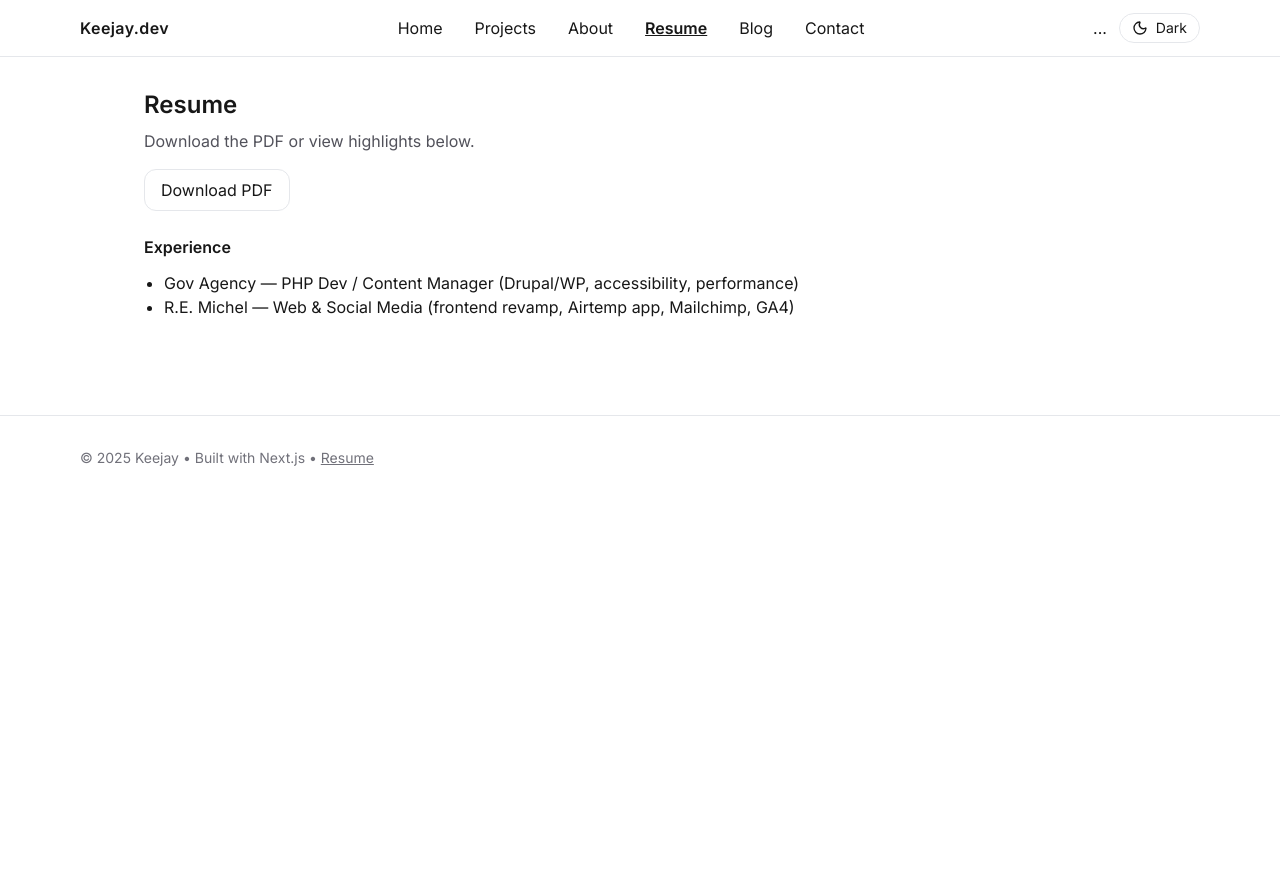
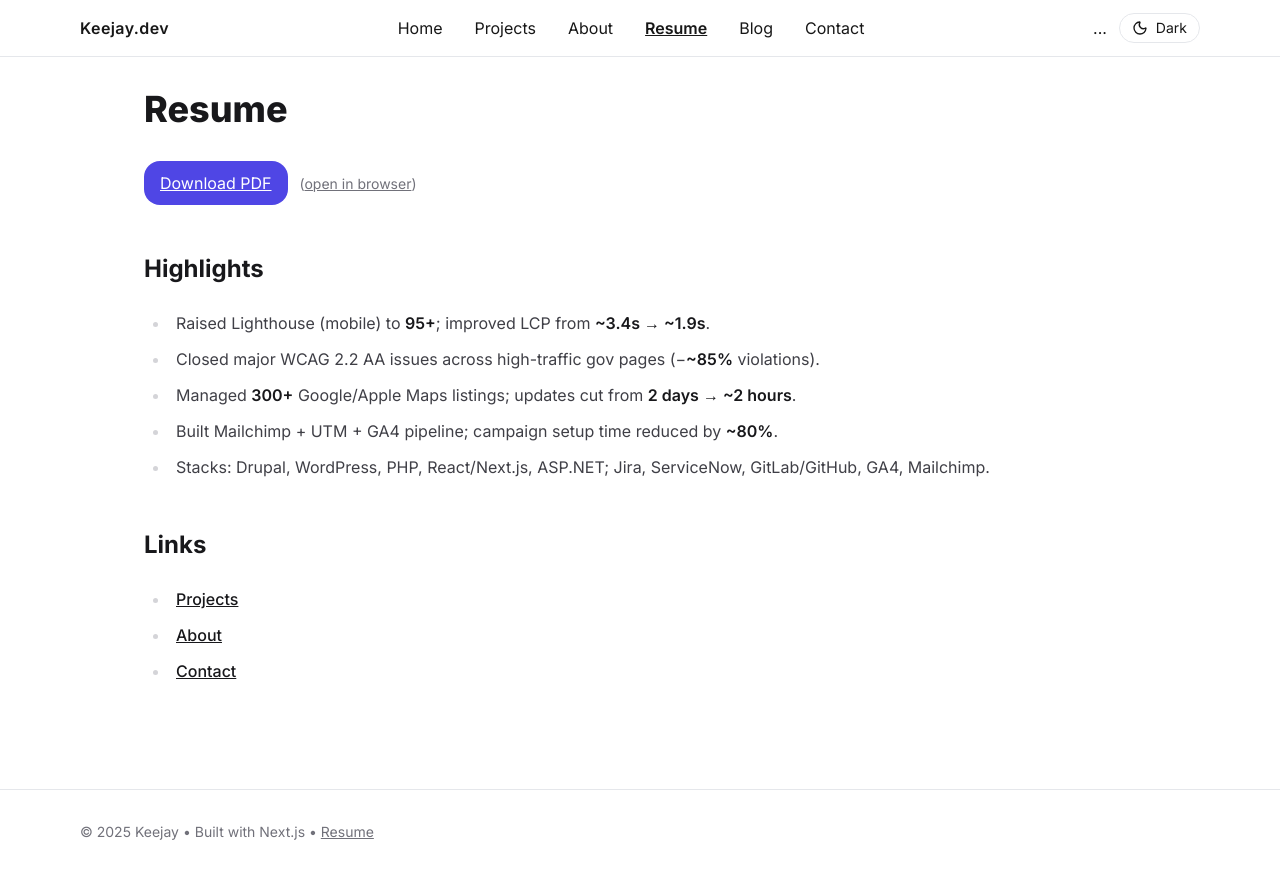
Before and after one commit to kwinfield/keiths-portfolio-2026, a Next.js app: page /resume in a window 1280 px wide. Before the commit the page ends 800 px from the top, so only its background shows below. Built offline with nearby package versions, Linux system fonts and the light colour scheme.

Commit message:
feat(resume): add resume page with PDF download and highlights

```diff
--- a/app/resume/page.tsx
+++ b/app/resume/page.tsx
@@ -1,17 +1,43 @@
-export const metadata = { title: 'Resume — Keejay' }
+// app/resume/page.tsx
+import Link from 'next/link'
+
+export const metadata = {
+  title: 'Resume — Keejay',
+  description: 'Downloadable resume and quick highlights.',
+}
+
 export default function ResumePage() {
   return (
-    <div>
-      <h1 className="text-2xl font-semibold">Resume</h1>
-      <p className="mt-2 text-zinc-600">Download the PDF or view highlights below.</p>
-      <a className="mt-4 inline-block rounded-xl border px-4 py-2" href="/resume.pdf">Download PDF</a>
-      <div className="mt-6 space-y-3">
-        <h2 className="font-semibold">Experience</h2>
-        <ul className="list-disc ml-5">
-          <li>Gov Agency — PHP Dev / Content Manager (Drupal/WP, accessibility, performance)</li>
-          <li>R.E. Michel — Web & Social Media (frontend revamp, Airtemp app, Mailchimp, GA4)</li>
-        </ul>
-      </div>
-    </div>
+    <article className="prose prose-zinc dark:prose-invert max-w-none">
+      <h1>Resume</h1>
+
+      <p className="not-prose">
+        <a
+          href="/resume.pdf"
+          target="_blank"
+          rel="noopener noreferrer"
+          className="inline-block rounded-2xl bg-brand px-4 py-2 text-white"
+        >
+          Download PDF
+        </a>
+        <span className="ml-3 text-sm text-zinc-500">(<Link href="/resume.pdf">open in browser</Link>)</span>
+      </p>
+
+      <h2>Highlights</h2>
+      <ul>
+        <li>Raised Lighthouse (mobile) to <strong>95+</strong>; improved LCP from <strong>~3.4s → ~1.9s</strong>.</li>
+        <li>Closed major WCAG 2.2 AA issues across high-traffic gov pages (−<strong>~85%</strong> violations).</li>
+        <li>Managed <strong>300+</strong> Google/Apple Maps listings; updates cut from <strong>2 days → ~2 hours</strong>.</li>
+        <li>Built Mailchimp + UTM + GA4 pipeline; campaign setup time reduced by <strong>~80%</strong>.</li>
+        <li>Stacks: Drupal, WordPress, PHP, React/Next.js, ASP.NET; Jira, ServiceNow, GitLab/GitHub, GA4, Mailchimp.</li>
+      </ul>
+
+      <h2>Links</h2>
+      <ul>
+        <li><Link href="/projects">Projects</Link></li>
+        <li><Link href="/about">About</Link></li>
+        <li><Link href="/contact">Contact</Link></li>
+      </ul>
+    </article>
   )
 }
```
Also changed, not shown: 1 other file (tests, documents, lock files or other folders).
